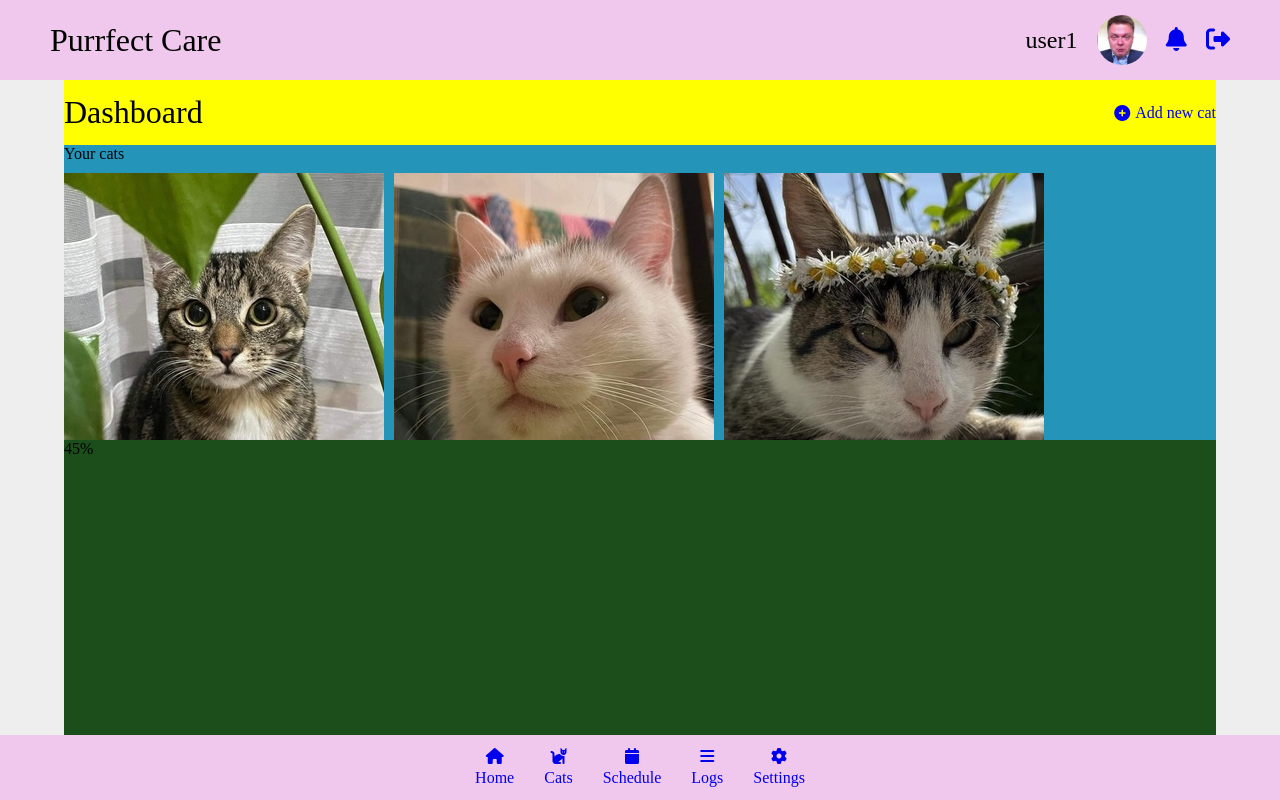
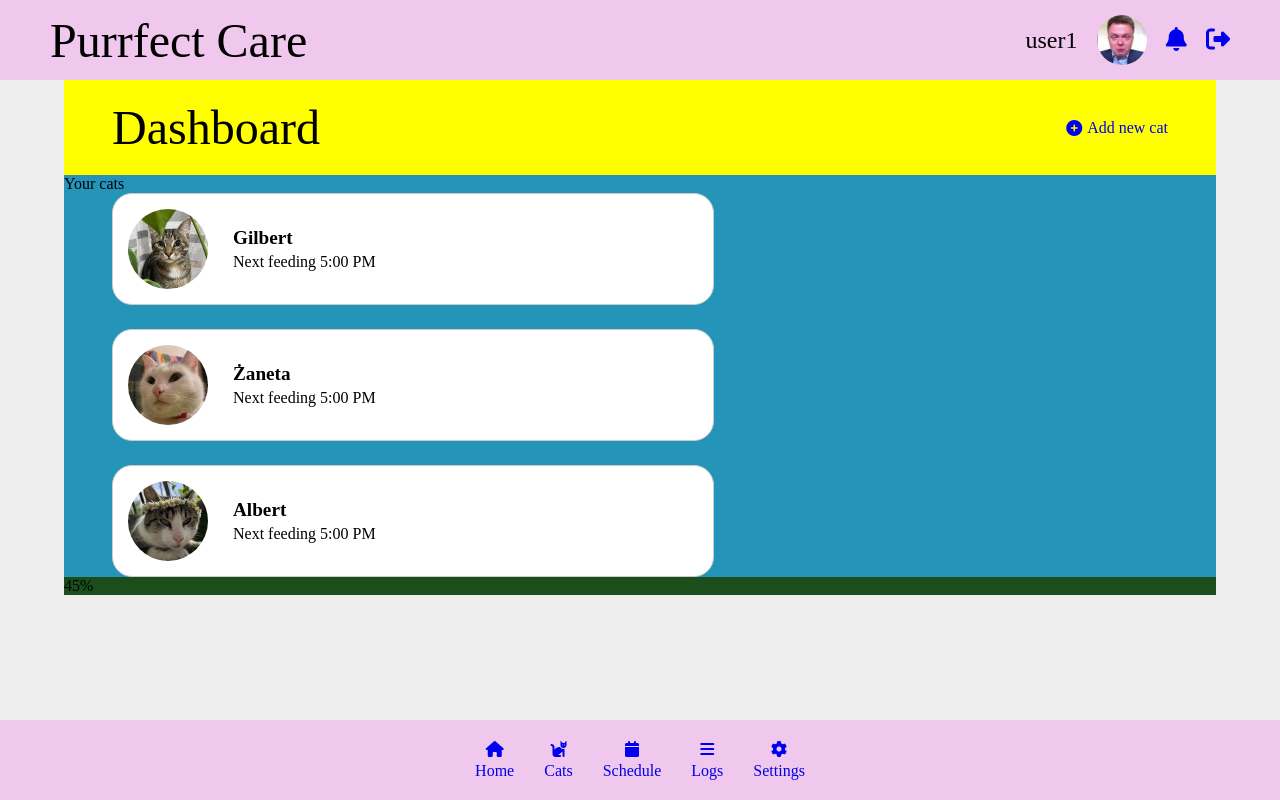
Before and after one commit to suwka/wdpai, a PHP site: page /dashboard in a window 1280 px wide. Run offline with PHP 8.4, Linux system fonts and the light colour scheme; some web fonts are replaced.

Commit message:
nie wiem

```diff
--- a/public/styles/dashboard.css
+++ b/public/styles/dashboard.css
@@ -44,7 +44,7 @@ body {
 
 /* tytuł dashboardu */
 .tittle {
-    font-size: 2rem;
+    font-size: 3rem;
     margin-left: 50px;
 }
 
@@ -83,11 +83,8 @@ body {
 
 /* główna zawartość dashboardu */
 .main-content {
-    /* flex: 1;
-    overflow-y: auto; */
-    height: 100%;
-    display: grid;
-    grid-template-rows: 10% 45% 45%;
+    flex: 1;
+    overflow-y: auto;
     padding: 0 5%;
     box-sizing: border-box;
 }
@@ -98,7 +95,8 @@ body {
     display: flex;
     justify-content: space-between;
     align-items: center;
-    font-size: 2rem;
+    font-size: 3rem;
+    padding: 20px 3rem;
 }
 
 .box_top a {
@@ -108,13 +106,50 @@ body {
     text-decoration: none;
     gap: 5px;
     font-size: 1rem;
+}
 
-}
-/* 1/2 zawarosci strony */
+/* TUTAJ KOTY SA PRZEGLAD KUMALSKI */
 .box_middle {
-
     background-color: rgb(37, 148, 185);
 }
+
+.your-cats {
+    display: flex;
+    flex-wrap: wrap;
+    justify-content: left;
+    gap: 1.5rem;
+    margin-left: 3rem;
+}
+
+.cat-card{
+    border: 1px solid #ccc;
+    border-radius: 20px;
+    background-color: white;
+    display: flex;
+    flex-direction: row;
+    width: 600px;
+}
+
+.cat-image {
+    width: 80px;
+    height: 80px;
+    border-radius: 50%;
+    margin: 15px;
+}
+
+.cat-info {
+    display: flex;
+    flex-direction: column;
+    justify-content: center;
+    gap: 0.3rem;
+    margin-left: 10px;
+}
+
+.cat-info .cat-name {
+    font-size: 1.2rem;
+    font-weight: bold;
+}
+
 /* 2/2 zawartosci strony */
 .box_bottom {
     background-color: rgb(27, 78, 27);
@@ -124,16 +159,3 @@ body {
 html {
     height: 100%;
 }
-
-
-.your-cats {
-    flex: 1;
-    overflow-y: auto;
-    display: flex;        /* układ w rzędzie */
-    flex-wrap: nowrap;    /* nie zawijaj wierszy */
-    overflow-x: auto;     /* włącz scroll poziomy */
-    gap: 10px;            /* odstęp między kartami */
-    padding: 10px 0;      /* opcjonalne wcięcia */
-    max-width: 100%;      /* ograniczenie do szerokości kontenera */
-    box-sizing: border-box;
-}
--- a/public/views/dashboard.html
+++ b/public/views/dashboard.html
@@ -33,21 +33,26 @@
             <div class="your-cats">
                 <div class="cat-card">
                     <img src="public/img/cat1.jpg" class="cat-image">
-                    <div class="cat-name">Gilbert</div>
-                    <div class="cat-activity">Next feeding 5:00 PM</div>
+                    <div class="cat-info">
+                        <div class="cat-name">Gilbert</div>
+                        <div class="cat-activity">Next feeding 5:00 PM</div>
+                    </div>
                 </div>
                 <div class="cat-card">
                     <img src="public/img/cat2.jpg" class="cat-image">
-                    <div class="cat-name">Żaneta</div>
-                <div class="cat-activity">Next vet visit 10/12</div>
+                    <div class="cat-info">
+                        <div class="cat-name">Żaneta</div>
+                        <div class="cat-activity">Next feeding 5:00 PM</div>
+                    </div>
                 </div>
                 <div class="cat-card">
                     <img src="public/img/cat3.jpg" class="cat-image">
-                    <div class="cat-name">Albert</div>
-                    <div class="cat-activity">Next grooming 15/11</div>
+                    <div class="cat-info">
+                        <div class="cat-name">Albert</div>
+                        <div class="cat-activity">Next feeding 5:00 PM</div>
+                    </div>
                 </div>
             </div>
-        </div>
         <div class="box_bottom">45%</div>
     </main>
 
```
